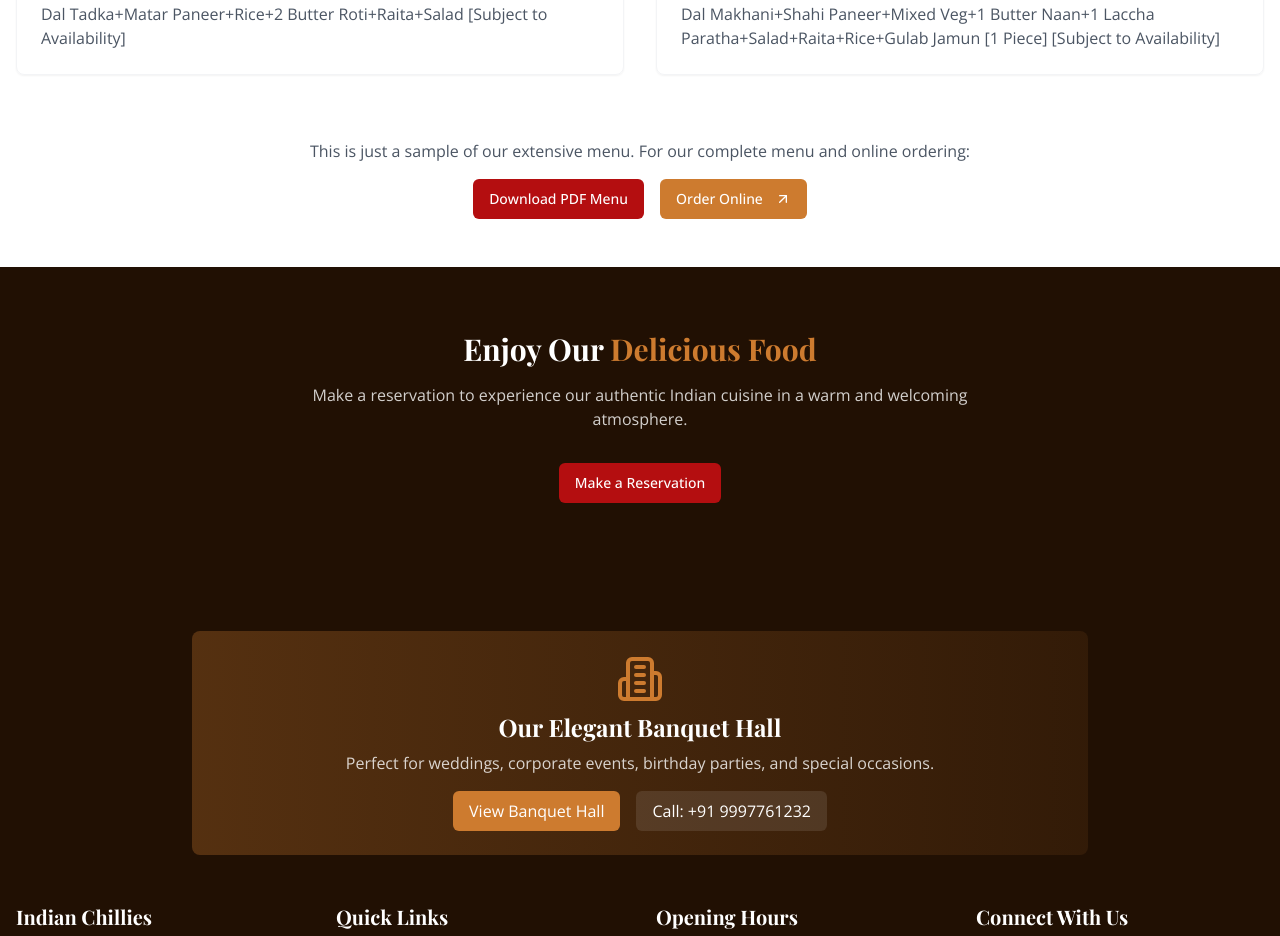
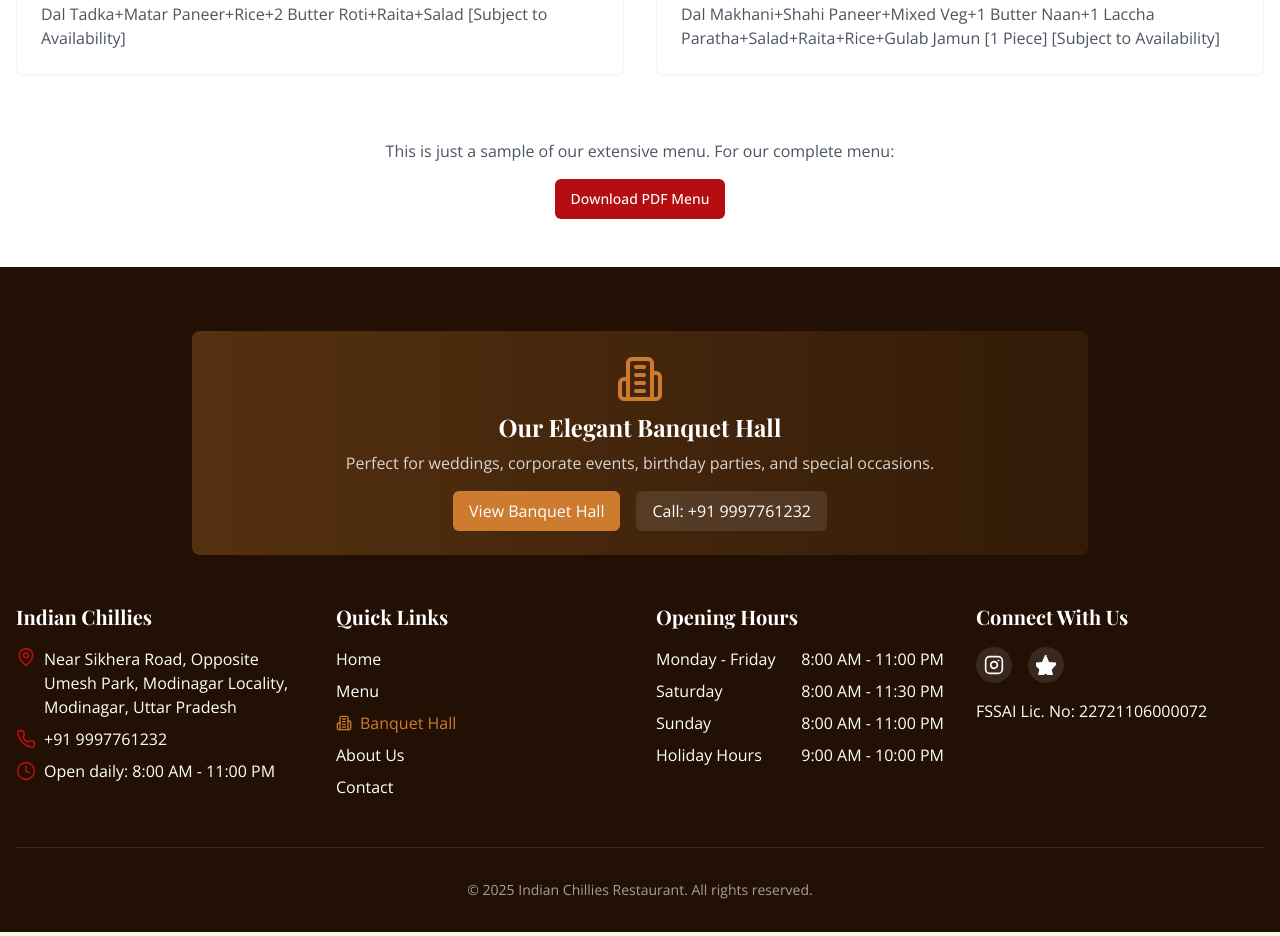
Before and after one commit to keshavlovescode/chillies-banquet-website, a React (Vite) app: page /menu in a window 1280 px wide. Shown: the part 3920-4856 px from the top of the page. Built offline with nearby package versions, Linux system fonts and the light colour scheme.

Commit message:
Remove order online and reservation features

```diff
--- a/src/components/MenuHighlights.tsx
+++ b/src/components/MenuHighlights.tsx
@@ -1,7 +1,7 @@
 
 import { Button } from "@/components/ui/button";
 import { Card, CardContent } from "@/components/ui/card";
-import { ArrowUpRight, Building2 } from "lucide-react";
+import { Building2 } from "lucide-react";
 import { Link } from "react-router-dom";
 
 const menuItems = [
@@ -81,11 +81,6 @@ const MenuHighlights = () => {
               View Complete Menu
             </Button>
           </Link>
-          <Link to="/order-online">
-            <Button className="bg-indiangold hover:bg-indiangold/90 text-white mx-2">
-              Order Online <ArrowUpRight className="ml-1 h-4 w-4" />
-            </Button>
-          </Link>
         </div>
 
         {/* Banquet Hall Promo */}
--- a/src/pages/Menu.tsx
+++ b/src/pages/Menu.tsx
@@ -2,9 +2,8 @@
 import React, { useEffect } from "react";
 import Header from "@/components/Header";
 import Footer from "@/components/Footer";
+import { ArrowUpRight } from "lucide-react";
 import { Button } from "@/components/ui/button";
-import { Link } from "react-router-dom";
-import { ArrowUpRight } from "lucide-react";
 
 const categories = [
   { id: "breakfast", name: "Breakfast" },
@@ -213,33 +212,13 @@ const Menu = () => {
             })}
 
             <div className="text-center mt-12 space-y-4">
-              <p className="text-gray-600">This is just a sample of our extensive menu. For our complete menu and online ordering:</p>
+              <p className="text-gray-600">This is just a sample of our extensive menu. For our complete menu:</p>
               <div className="flex flex-wrap justify-center gap-4">
                 <Button className="bg-indianred hover:bg-indianred/90 text-white">
                   Download PDF Menu
                 </Button>
-                <Link to="/order-online">
-                  <Button className="bg-indiangold hover:bg-indiangold/90 text-white">
-                    Order Online <ArrowUpRight className="ml-1 h-4 w-4" />
-                  </Button>
-                </Link>
               </div>
             </div>
-          </div>
-        </div>
-
-        {/* Reservation CTA */}
-        <div className="bg-indiancharcoal py-16">
-          <div className="container mx-auto px-4 text-center">
-            <h2 className="text-3xl font-playfair font-bold text-white mb-4">
-              Enjoy Our <span className="text-indiangold">Delicious Food</span>
-            </h2>
-            <p className="text-white/80 mb-8 max-w-2xl mx-auto">
-              Make a reservation to experience our authentic Indian cuisine in a warm and welcoming atmosphere.
-            </p>
-            <Button className="bg-indianred hover:bg-indianred/90 text-white">
-              Make a Reservation
-            </Button>
           </div>
         </div>
       </main>
```
